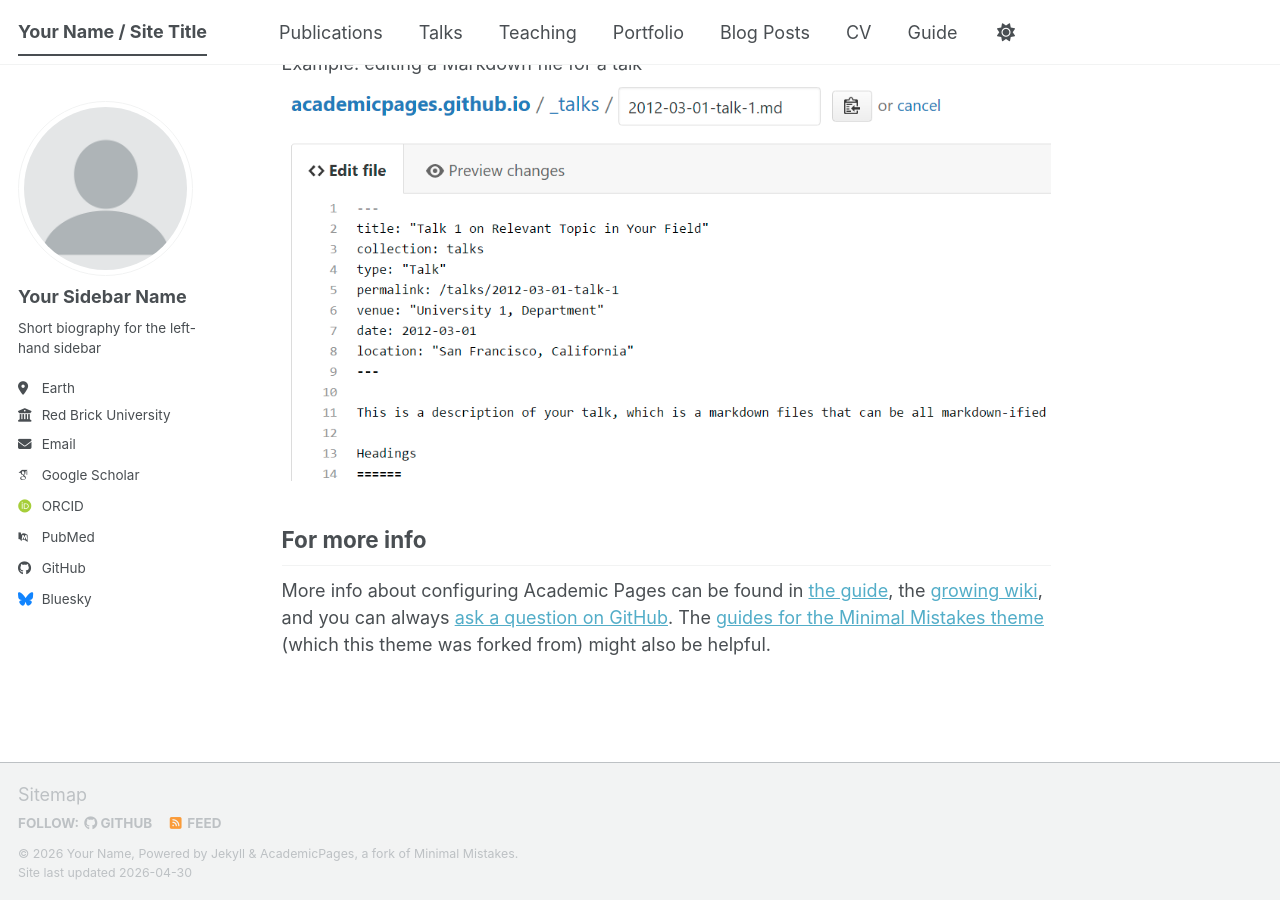
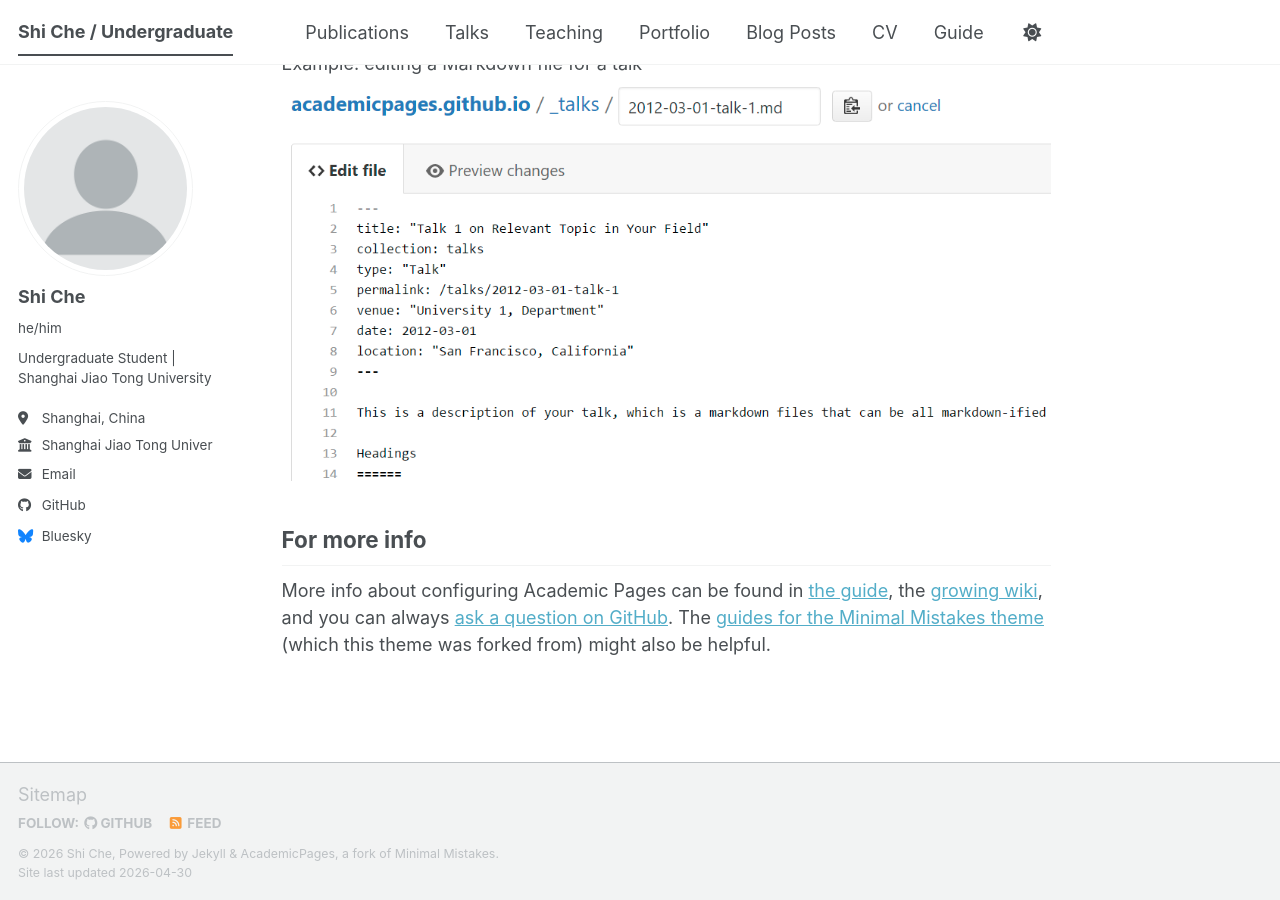
Before and after one commit to ppknkn/ppknkn.github.io, a Jekyll site: the page built from _pages/about.md, in a window 1280 px wide and 900 px high, scrolled down 2720 px. Built offline with Jekyll 4.4.1, drawn with Linux system fonts in a browser that asks for light colours; some web fonts are replaced; a script bundle is joined from its source files by our own code; library files that are not in the unit come from our copies.

Commit message:
add my info to config file

```diff
--- a/_config.yml
+++ b/_config.yml
@@ -9,14 +9,14 @@
 # Basic Site Settings
 locale                   : "en-US"
 site_theme               : "default" # The available themes options are "default", "air", "sunrise", "mint", "dirt" and "contrast"
-title                    : "Your Name / Site Title"
+title                    : "Shi Che / Undergraduate"
 title_separator          : "-"
-name                     : &name "Your Name"
-description              : &description "Your Name's academic portfolio"   # Update this with a general description of your site, this is the default if not overridden by a page
-url                      : https://academicpages.github.io # The base hostname & protocol for your site e.g. "https://[your GitHub username].github.io",
+name                     : &name "Shi Che"
+description              : &description "Shi Che's academic portfolio | Undergraduate at Shanghai Jiao Tong University"   # Update this with a general description of your site, this is the default if not overridden by a page
+url                      : https://ppknkn.github.io # The base hostname & protocol for your site e.g. "https://[your GitHub username].github.io",
                                                            # or if you already have some other page hosted on Github then use "https://[your GitHub username].github.io/[Your Repo Name]"
 baseurl                  : "" # the subpath of your site, e.g. "/blog"
-repository               : "academicpages/academicpages.github.io"
+repository               : "ppknkn/ppknkn.github.io"
 
 # Site Author - The following control what appear as part of the author content on the side bar.
 #               If a field is blank the icon and link will not appear, otherwise it will be shown.
@@ -24,24 +24,24 @@
 author:
   # Biographic information
   avatar           : "profile.png"
-  name             : "Your Sidebar Name"
-  pronouns         : # example: "she/her"
-  bio              : "Short biography for the left-hand sidebar"
-  location         : "Earth"
-  employer         : "Red Brick University"
+  name             : "Shi Che"
+  pronouns         : "he/him"
+  bio              : "Undergraduate Student | Shanghai Jiao Tong University"
+  location         : "Shanghai, China"
+  employer         : "Shanghai Jiao Tong University"
   uri              : # URL
-  email            : "none@example.org"
+  email            : "carstone@sjtu.edu.cn"
 
   # Academic websites
   academia         : # URL
   arxiv            : # URL - Update with the correct link to your profile
-  googlescholar    : "https://scholar.google.com/citations?user=PS_CX0AAAAAJ"
+  googlescholar    : #
   inspire-hep      : # URL
   impactstory      : # URL
-  orcid            : "https://orcid.org/yourorcidurl"
+  orcid            : #
   semantic         : # URL
   ssrn             : # URL
-  pubmed           : "https://www.ncbi.nlm.nih.gov/pubmed/?term=john+snow"
+  pubmed           : #
   researchgate     : # URL
   scopus           : # URL
   zotero           : # URL
@@ -51,7 +51,7 @@
   bitbucket        : # Username - Update with your username on the site
   codepen          : # Username
   dribbble         : # Username
-  github           : "academicpages"
+  github           : "ppknkn"
   kaggle           : # Username
   stackoverflow    : # User number or user number and name (i.e., use "1" or "1/jeff-atwood")
 
```
